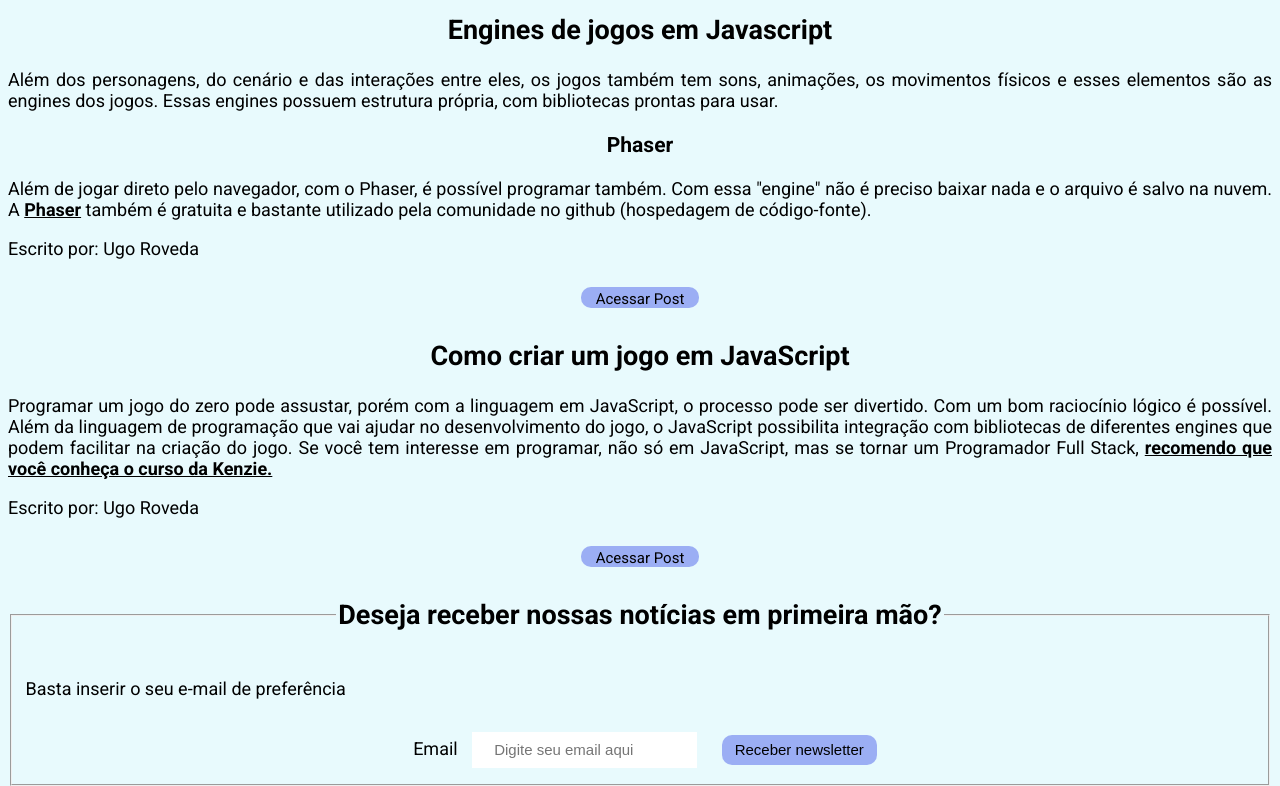
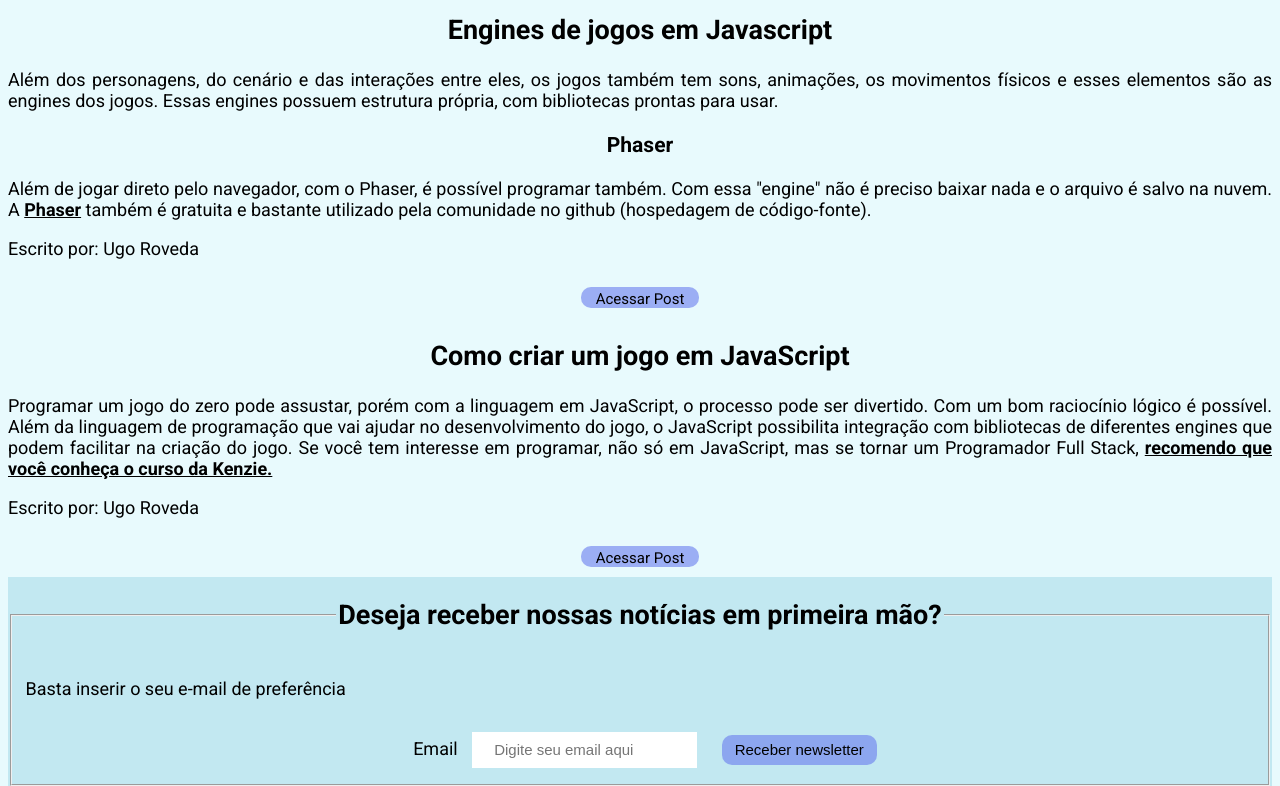
Before and after one commit to Kenzie-Academy-Brasil-Developers/m1_sprint1_entrega_blog_marinagv95-, a plain HTML site: page index.html in a window 1280 px wide. Shown: the part 1030-1816 px from the top of the page. Drawn offline with Linux system fonts and the light colour scheme.

Commit message:
alteracao do background do form

```diff
--- a/blog_kenzie.css
+++ b/blog_kenzie.css
@@ -88,3 +88,7 @@ button:hover{
 button:focus{
     border-color: green;
 }
+
+form{
+  background-color: rgba(185, 228, 239, 0.795);
+}
```
